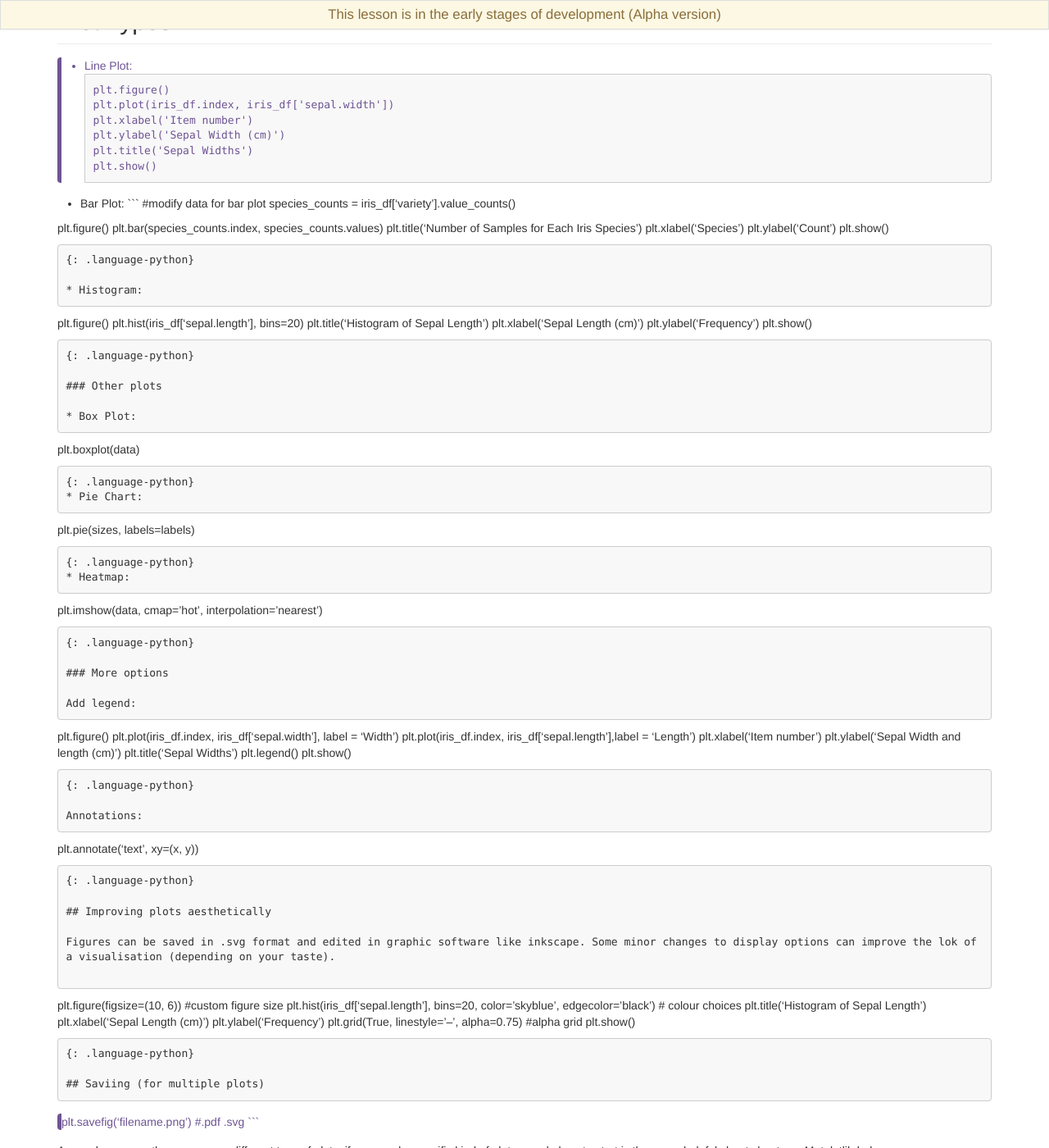
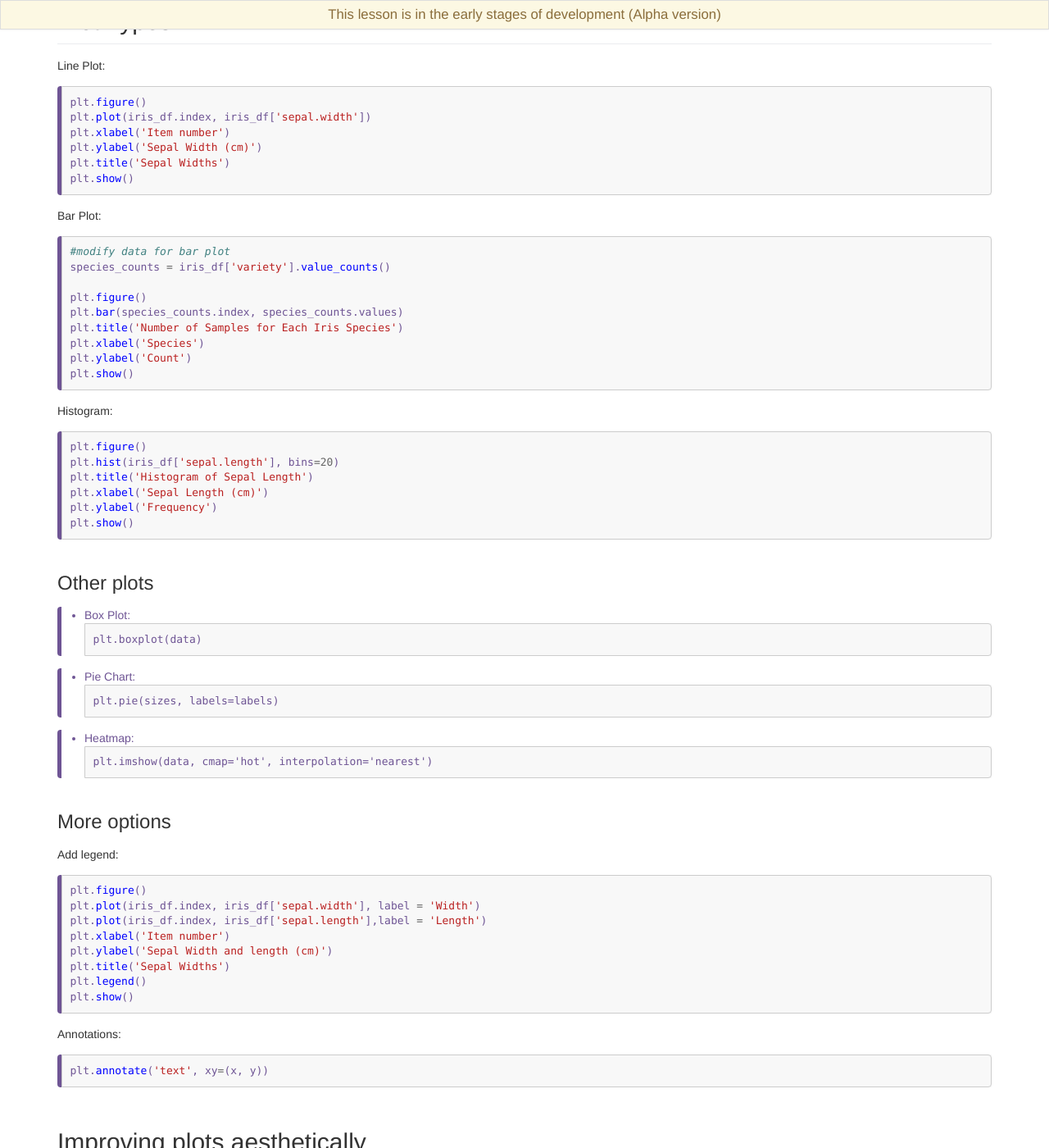
Before and after one commit to RSEjas140/AISSday2, a Jekyll site: the page built from _episodes/14-plotting-python.md, in a window 1280 px wide and 1400 px high, scrolled down 1012 px. Shown: the whole window at 82% size. Built offline with Jekyll 4.4.1, drawn with Linux system fonts in a browser that asks for light colours; some of the changed text lies outside the part shown.

Commit message:
update plotting info

````diff
--- a/_episodes/14-plotting-python.md
+++ b/_episodes/14-plotting-python.md
@@ -44,7 +44,7 @@ plt.show()
 
 ## Plot Types
 
-* Line Plot:
+Line Plot:
 ```
 plt.figure()
 plt.plot(iris_df.index, iris_df['sepal.width'])
@@ -55,7 +55,7 @@ plt.show()
 ```
 {: .language-python}
 
-* Bar Plot:
+Bar Plot:
 ```
 #modify data for bar plot
 species_counts = iris_df['variety'].value_counts()
@@ -69,7 +69,7 @@ plt.show()
 ```
 {: .language-python}
 
-* Histogram:
+Histogram:
 ```
 plt.figure()
 plt.hist(iris_df['sepal.length'], bins=20)
````
